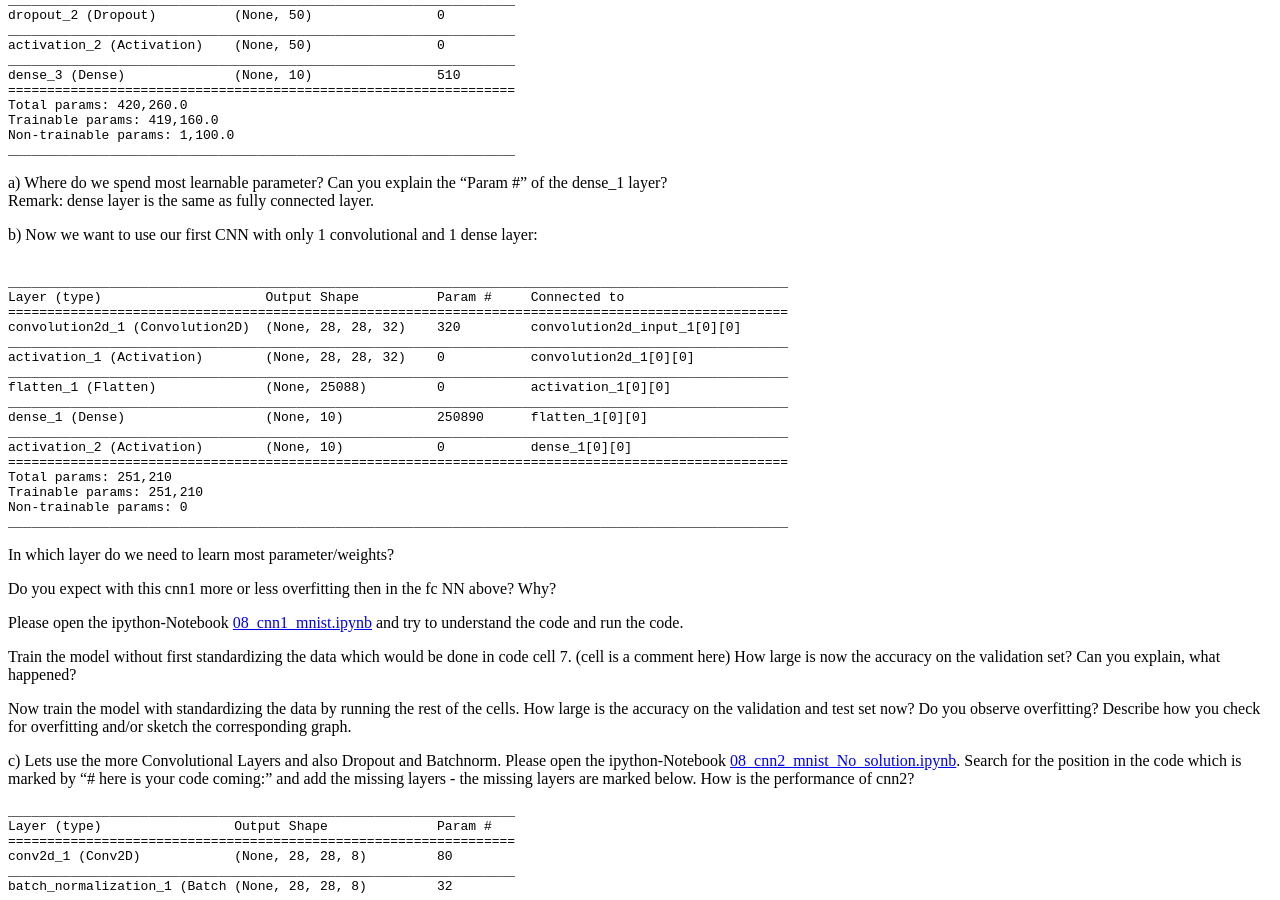
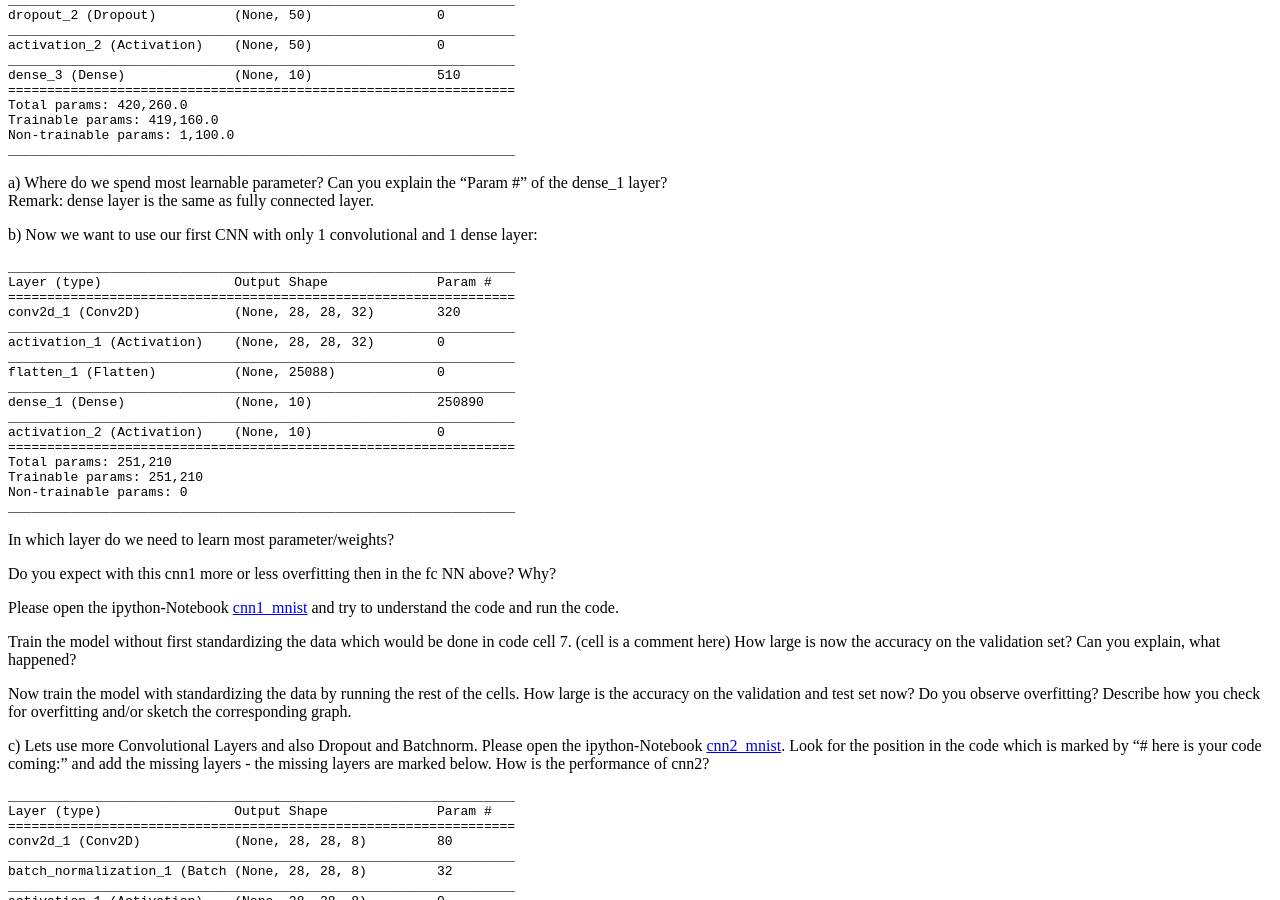
Before and after one commit to tensorchiefs/dl_course_2018, a Jekyll site: the page built from docs/exercises/07_CNN_MNIST.md, in a window 1280 px wide and 900 px high, scrolled down 461 px. Built offline with Jekyll 4.4.1, drawn with Linux system fonts in a browser that asks for light colours; a script that is not in the unit is left out; the repository's description, which GitHub fills in, is left out; some of the changed text lies outside the part shown.

Commit message:
exercise 07 update

````diff
--- a/docs/exercises/07_CNN_MNIST.md
+++ b/docs/exercises/07_CNN_MNIST.md
@@ -8,9 +8,9 @@ title: Deep Learning Course
 Exercise 1:
 We want to investigate, if a CNN outperforms a fc NN on image data.
 
-First we recall the design of the fc NN which performed so far best on MNIST when only keeping 4000 examples in the
+First we recall the design of the fc NN which performed so far best on MNIST when only keeping 2400 examples in the
 training data set (see below). With this NN we have reached ~91% accuracy on the validation data set.
-[06_fcn_MNIST_keras_solution](https://github.com/tensorchiefs/dl_course_2018/blob/master/notebooks/06_fcn_MNIST_keras_solution.ipynb)
+[fcn_MNIST_keras](https://github.com/tensorchiefs/dl_course_2018/blob/master/notebooks/06_fcn_MNIST_keras_solution.ipynb)
 ```
 _________________________________________________________________
 Layer (type)                 Output Shape              Param #
@@ -44,31 +44,30 @@ Remark: dense layer is the same as fully connected layer.
 
 b) Now we want to use our first CNN with only 1 convolutional and 1 dense layer:
 ```
-
-____________________________________________________________________________________________________
-Layer (type)                     Output Shape          Param #     Connected to
-====================================================================================================
-convolution2d_1 (Convolution2D)  (None, 28, 28, 32)    320         convolution2d_input_1[0][0]
-____________________________________________________________________________________________________
-activation_1 (Activation)        (None, 28, 28, 32)    0           convolution2d_1[0][0]
-____________________________________________________________________________________________________
-flatten_1 (Flatten)              (None, 25088)         0           activation_1[0][0]
-____________________________________________________________________________________________________
-dense_1 (Dense)                  (None, 10)            250890      flatten_1[0][0]
-____________________________________________________________________________________________________
-activation_2 (Activation)        (None, 10)            0           dense_1[0][0]
-====================================================================================================
+_________________________________________________________________
+Layer (type)                 Output Shape              Param #
+=================================================================
+conv2d_1 (Conv2D)            (None, 28, 28, 32)        320
+_________________________________________________________________
+activation_1 (Activation)    (None, 28, 28, 32)        0
+_________________________________________________________________
+flatten_1 (Flatten)          (None, 25088)             0
+_________________________________________________________________
+dense_1 (Dense)              (None, 10)                250890
+_________________________________________________________________
+activation_2 (Activation)    (None, 10)                0
+=================================================================
 Total params: 251,210
 Trainable params: 251,210
 Non-trainable params: 0
-____________________________________________________________________________________________________
+_________________________________________________________________
 ```
 
 In which layer do we need to learn most parameter/weights?
 
 Do you expect with this cnn1 more or less overfitting then in the fc NN above? Why?
 
-Please open the ipython-Notebook [08_cnn1_mnist.ipynb](https://github.com/tensorchiefs/dl_course/blob/master/notebooks/08_cnn1_mnist.ipynb) and
+Please open the ipython-Notebook [cnn1_mnist](https://github.com/tensorchiefs/dl_course_2018/blob/master/notebooks/07_cnn1_mnist.ipynb) and
 try to understand the code and run the code.
 
 Train the model without first standardizing the data which would be done in code cell 7. (cell is a comment here)
@@ -79,10 +78,9 @@ How large is the accuracy on the validation and test set now? Do you observe ove
 Describe how you check for overfitting and/or sketch the corresponding graph.
 
 
-
-c) Lets use the more Convolutional Layers and also Dropout and Batchnorm.
-Please open the ipython-Notebook [08_cnn2_mnist_No_solution.ipynb](https://github.com/tensorchiefs/dl_course/blob/master/notebooks/08_cnn2_mnist_No_solution.ipynb).
-Search for the position in the code which is marked by "# here is your code coming:" and add the missing layers - the missing layers are marked  below.
+c) Lets use more Convolutional Layers and also Dropout and Batchnorm.
+Please open the ipython-Notebook [cnn2_mnist](https://github.com/tensorchiefs/dl_course_2018/blob/master/notebooks/08_cnn2_mnist.ipynb).
+Look for the position in the code which is marked by "# here is your code coming:" and add the missing layers - the missing layers are marked  below.
 How is the performance of cnn2?
 ```
 _________________________________________________________________
````
